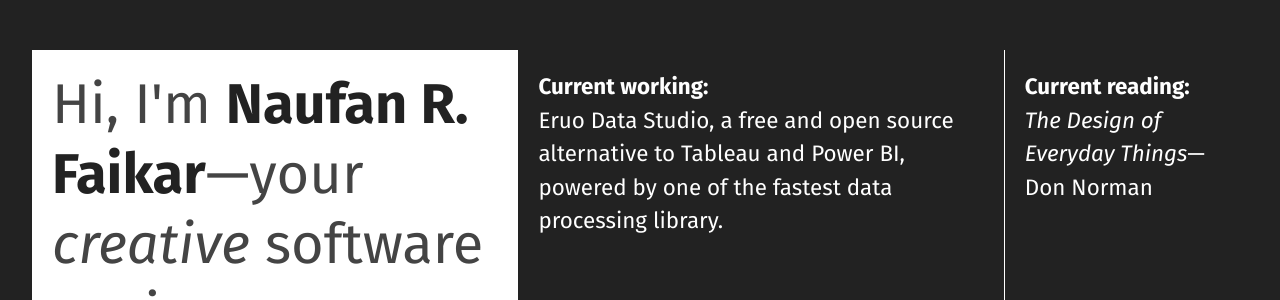
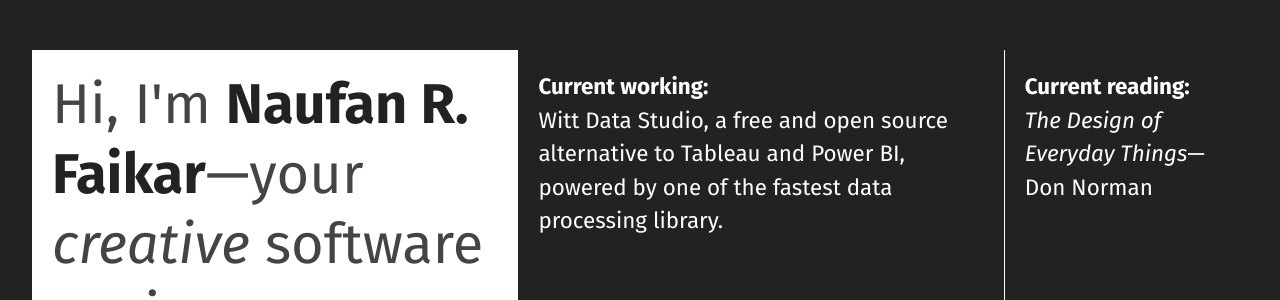
Before and after one commit to naruaika/naruaika.github.io, a Jekyll site: the page built from index.html, in a window 1280 px wide and 900 px high. Shown: the part 120-420 px from the top of the window. Built offline with Jekyll 4.4.1, drawn with Linux system fonts in a browser that asks for light colours; some of the changed text lies outside the part shown.

Commit message:
Update /index page

```diff
--- a/index.html
+++ b/index.html
@@ -550,7 +550,7 @@ title: Creative Software Engineer
         </div>
         <div class="box researching">
             <b>Current working:</b>
-            <span>Eruo Data Studio, a free and open source alternative to Tableau and Power BI, powered by one of the fastest data processing library.</span>
+            <span>Witt Data Studio, a free and open source alternative to Tableau and Power BI, powered by one of the fastest data processing library.</span>
         </div>
         <div class="box reading">
             <b>Current reading:</b>
```
Also changed, not shown: other parts of index.html (+1 -1 lines).
